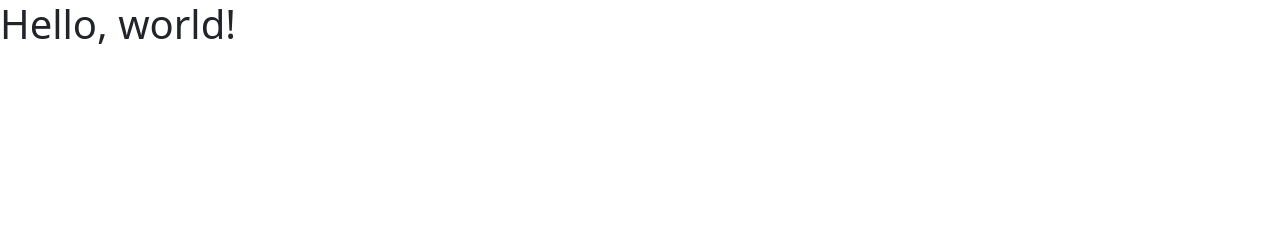
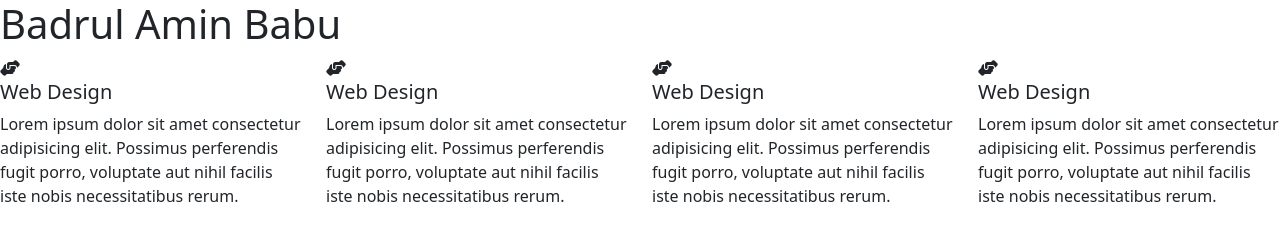
Before and after one commit to amin-babu/BootStrap-Project, a plain HTML site: page index.html in a window 1280 px wide. Drawn offline with nearby package versions, Linux system fonts and the light colour scheme.

Commit message:
structured

```diff
--- a/index.html
+++ b/index.html
@@ -7,18 +7,44 @@
 
     <!-- BootStrap CDN -->
     <link href="https://cdn.jsdelivr.net/npm/bootstrap@5.3.3/dist/css/bootstrap.min.css" rel="stylesheet" integrity="sha384-QWTKZyjpPEjISv5WaRU9OFeRpok6YctnYmDr5pNlyT2bRjXh0JMhjY6hW+ALEwIH" crossorigin="anonymous">
+
+    <!-- FontAwesome  -->
+    <link rel="stylesheet" href="https://cdnjs.cloudflare.com/ajax/libs/font-awesome/6.7.2/css/all.min.css" integrity="sha512-Evv84Mr4kqVGRNSgIGL/F/aIDqQb7xQ2vcrdIwxfjThSH8CSR7PBEakCr51Ck+w+/U6swU2Im1vVX0SVk9ABhg==" crossorigin="anonymous" referrerpolicy="no-referrer" />
   </head>
   <body>
-    <h1>Hello, world!</h1>
 
+    <header>
+      <h1>Badrul Amin Babu</h1>
+    </header>
 
+    <main>
+      <div class="row">
+        <div class="col-lg-3">
+          <i class="fas fa-hands-helping"></i>
+          <h5>Web Design</h5>
+          <p>Lorem ipsum dolor sit amet consectetur adipisicing elit. Possimus perferendis fugit porro, voluptate aut nihil facilis iste nobis necessitatibus rerum.</p>
+        </div>
+        <div class="col-lg-3">
+          <i class="fas fa-hands-helping"></i>
+          <h5>Web Design</h5>
+          <p>Lorem ipsum dolor sit amet consectetur adipisicing elit. Possimus perferendis fugit porro, voluptate aut nihil facilis iste nobis necessitatibus rerum.</p>
+        </div>
+        <div class="col-lg-3">
+          <i class="fas fa-hands-helping"></i>
+          <h5>Web Design</h5>
+          <p>Lorem ipsum dolor sit amet consectetur adipisicing elit. Possimus perferendis fugit porro, voluptate aut nihil facilis iste nobis necessitatibus rerum.</p>
+        </div>
+        <div class="col-lg-3">
+          <i class="fas fa-hands-helping"></i>
+          <h5>Web Design</h5>
+          <p>Lorem ipsum dolor sit amet consectetur adipisicing elit. Possimus perferendis fugit porro, voluptate aut nihil facilis iste nobis necessitatibus rerum.</p>
+        </div>
+      </div>
+    </main>
 
+    <footer>
 
-
-
-
-
-
+    </footer>
 
     <!-- BootStrap JS code -->
     <script src="https://cdn.jsdelivr.net/npm/@popperjs/core@2.11.8/dist/umd/popper.min.js" integrity="sha384-I7E8VVD/ismYTF4hNIPjVp/Zjvgyol6VFvRkX/vR+Vc4jQkC+hVqc2pM8ODewa9r" crossorigin="anonymous"></script>
```
Also changed, not shown: 1 other file.
